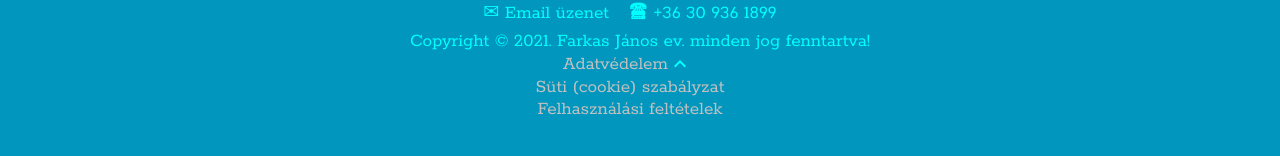
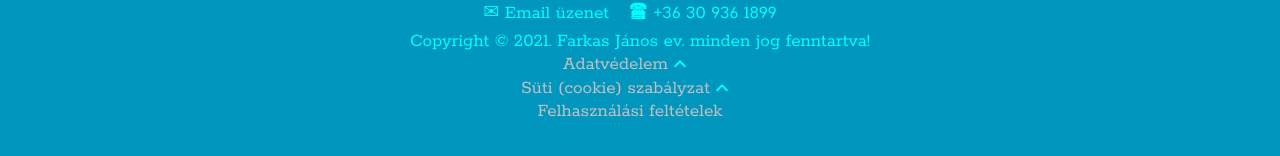
Before and after one commit to szeidl-balazs/nextgenfarmingweb, a React (Create React App) app in the folder frontend/: page / in a window 1280 px wide. Shown: the part 3098-3254 px from the top of the page. Built offline with nearby package versions, Linux system fonts and the light colour scheme.

Commit message:
The Cookie rules opens up and closes down perfectly, but the icon does not rotate just by clicking on the GDPR icon, but in this case should not rotate.

```diff
--- a/frontend/src/App.js
+++ b/frontend/src/App.js
@@ -12,7 +12,7 @@ import './components/css_files/3_4_presentation.css';
 import './components/css_files/4_footer.css';
 import './components/css_files/5_back_to_top_link.css';
 import './components/css_files/6_media_queries.css';
-import './components/css_files/7_1_cookies.css';
+import './components/css_files/7_1_cookie_bar.css';
 import './components/css_files/7_2_gdpr.css';
 
 
--- a/frontend/src/components/css_files/7_2_gdpr.css
+++ b/frontend/src/components/css_files/7_2_gdpr.css
@@ -1,6 +1,6 @@
 
 
-.gdpr-wrap {
+.gdpr-wrap, .cookie-wrap {
     grid-area: gdpr;
     padding: 0 var(--text-padding);
     text-align: center;
--- a/frontend/src/components/structure_components/10_Cookies.jsx
+++ b/frontend/src/components/structure_components/10_Cookies.jsx
@@ -4,7 +4,7 @@ import React from 'react';
 const Cookies = () => {
 
     return (
-        <div className="cookie_section">
+        <div className="cookie-wrap">
 
             <h1>Cookie (süti) tájékoztató</h1>
 
--- a/frontend/src/components/structure_components/7_Footer.jsx
+++ b/frontend/src/components/structure_components/7_Footer.jsx
@@ -2,27 +2,50 @@ import {React, useState} from 'react';
 import ExpandMoreIcon from "@material-ui/icons/ExpandMore";
 import { useSpring, animated, easings } from "react-spring";
 import GDPR from './11_GDPR';
+import Cookies from './10_Cookies';
 
 const Footer = () => {
 
-    const [gdpropen, setOpener] = useState(false);
+  //GDPR opener/closer
+  const [gdpropen, setGdprOpener] = useState(false);
 
-    const gdprOpener = (e) => {
+  const gdprOpener = (e) => {
+    setGdprOpener(!gdpropen);
+  }
 
-        setOpener(!gdpropen);
-    }
+  //Cookie rules opener/closer
 
-     //rotate animation
+  const [cookieopen, setCookieOpener] = useState(false);
+
+  const cookieOpener = (e) => {
+    setCookieOpener(!cookieopen);
+  }
 
 
-     const iconAnimation = useSpring({
+  //rotate animation
+    const iconAnimation1 = useSpring({
       from: {
         transform: "rotate(180deg)",
         color: "#00ffff"
       },
       to: {
-        transform: gdpropen ? "rotate(0deg)" : "rotate(180deg)",
-        color: gdpropen ? "rgba(230, 240, 100, 1)" : "#00ffff"
+       transform: gdpropen ? "rotate(0deg)" : "rotate(180deg)",
+       color: gdpropen ? "rgba(230, 240, 100, 1)" : "#00ffff"
+      },
+      config: {
+        duration: "500",
+        easing: easings.easeIn
+      }
+    });
+
+    const iconAnimation2 = useSpring({
+      from: {
+        transform: "rotate(180deg)",
+        color: "#00ffff"
+      },
+      to: {
+       transform: gdpropen ? "rotate(0deg)" : "rotate(180deg)",
+       color: gdpropen ? "rgba(230, 240, 100, 1)" : "#00ffff"
       },
       config: {
         duration: "500",
@@ -37,13 +60,23 @@ const Footer = () => {
             {
                 gdpropen === true
                 ?
-
                 <div className="legal-wrap">
-                  <button className="gdpr button-wo-design closingIcon" onClick={gdprOpener}><animated.div style={iconAnimation} ><ExpandMoreIcon className="more-less-sign"/></animated.div></button>
-                  <GDPR/>
+                  <button className="gdpr button-wo-design closingIcon" onClick={gdprOpener}><animated.div style={iconAnimation1} ><ExpandMoreIcon className="more-less-sign"/></animated.div></button>
+                  <GDPR />
                 </div>
                 :
                 null
+            }
+
+            {
+              cookieopen === true
+              ?
+              <div className="legal-wrap">
+                <button className="gdpr button-wo-design closingIcon" onClick={cookieOpener}><animated.div style={iconAnimation2} ><ExpandMoreIcon className="more-less-sign"/></animated.div></button>
+                <Cookies />
+              </div>
+              :
+              null
             }
 
             <div id="contact-id" className="footer">
@@ -54,8 +87,8 @@ const Footer = () => {
                     </div>
                 </div>
                 <div className="copyright">Copyright © 2021. Farkas János ev. minden jog fenntartva!</div>
-                <button className="gdpr button-wo-design" onClick={gdprOpener}>Adatvédelem <animated.div style={iconAnimation} ><ExpandMoreIcon className="more-less-sign"/></animated.div></button>
-                <div className="cookies"><a href="7_2_cookie_text.html" target="_blank">Süti (cookie) szabályzat</a></div>
+                <button className="gdpr button-wo-design" onClick={gdprOpener}>Adatvédelem <animated.div style={iconAnimation1} ><ExpandMoreIcon className="more-less-sign"/></animated.div></button>
+                <button className="gdpr button-wo-design" onClick={cookieOpener}>Süti (cookie) szabályzat <animated.div style={iconAnimation2} ><ExpandMoreIcon className="more-less-sign"/></animated.div></button>
                 <div className="terms-and-conditions"><a href="7_5_terms_and_conditions.html" target="_blank">Felhasználási feltételek</a></div>
             </div>
 
```
Also changed, not shown: frontend/src/components/css_files/7_1_cookie_bar.css (renamed from frontend/src/components/css_files/7_1_cookies.css).
